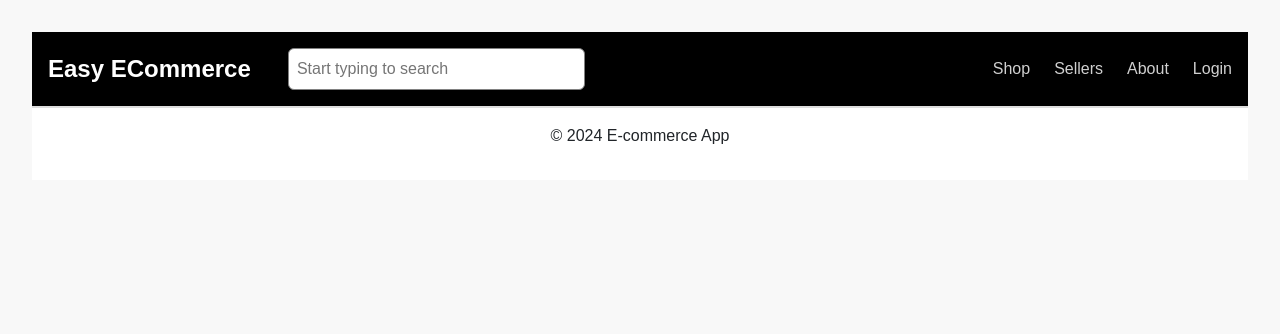
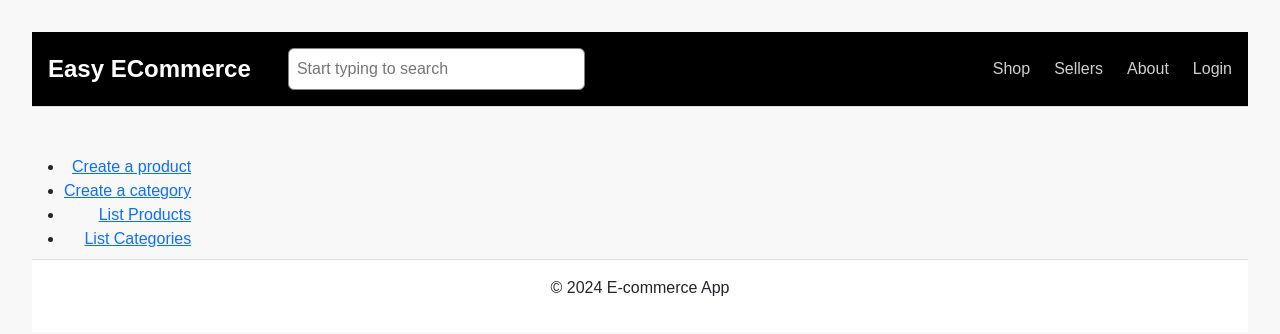
Before and after one commit to ALLHUBS-Jan-2024-Liftoff/CTRL-ALT-DEL, a React (Vite) app in the folder Ecommerce-UI/: page /sellers in a window 1280 px wide. Shown: the top 334 px of the page. Built offline with nearby package versions, Linux system fonts and the light colour scheme.

Commit message:
sellers page implemented

```diff
--- a/Ecommerce-UI/src/App.jsx
+++ b/Ecommerce-UI/src/App.jsx
@@ -13,6 +13,8 @@ import LoginPage from './pages/LoginPage';
 import RegisterPage from './pages/RegisterPage';
 import ProductForm from './components/ProductForm';
 import CategoryForm from './components/CategoryForm';
+import CategoryList from './components/CategoryList';
+import Sellers from './components/Sellers';
 
 function App() {
 
@@ -23,8 +25,11 @@ function App() {
       <Routes>
         <Route path ="/" element={<HomePage />} />
         <Route path="/products" element={<ProductList />}/>
-        <Route path="/createProduct" element={<ProductForm />}/>
-        <Route path="/createCategory" element={<CategoryForm />}/>
+        <Route path="/newProduct" element={<ProductForm />}/>
+        <Route path="/allProducts" element={<ProductList />}/>
+        <Route path="/sellers" element={<Sellers />}/>
+        <Route path="/allCategories" element={<CategoryList />}/>
+        <Route path="/newCategory" element={<CategoryForm />}/>
         {/* <Route path="/product/:id" element={<ProductDetails />} /> */}
         {/* <Route path="/cart" element={Cart}/> */}
         <Route path="/login" element={<LoginPage/>} />
--- a/Ecommerce-UI/src/components/CategoryList.jsx
+++ b/Ecommerce-UI/src/components/CategoryList.jsx
@@ -9,27 +9,33 @@ const CategoryList = ({ onEdit }) => {
     }, []);
 
     const fetchCategories = async () => {
-        const response = await getCategories();
+        try{
+            const response = await getCategories();
+            console.log(response.data);
         setCategories(response.data);
+        } catch(error){
+            console.log(error);
+        }
     };
 
     return (
-        <div>
+        <div className="mt-3">
             <h2>All Categories</h2>
             <table className="table table-hover">
-                <thead>
-                    <tr>
+                <thead className="mt-5">
+                    <tr className="form-label">
                         <th scope="col">Name</th>
                         <th scope="col">Description</th>
+                        <th scope="col">Action</th>
                     </tr>
                 </thead>
                 <tbody>
-                    {categories.map(categories => (
-                        <tr key={categories.id}>
-                            <td>{categories.name}</td>
-                            <td>{categories.description}</td>
+                    {categories.map(category => (
+                        <tr key={category.id}>
+                            <td>{category.name}</td>
+                            <td>{category.description}</td>
                             <td>
-                                <button onClick={() => onEdit(categories)} className="btn btn-primary mt-3">Edit</button>
+                                <button onClick={() => onEdit(category)} className="btn btn-primary mt-3">Edit</button>
                             </td>
                         </tr>
                     ))}
--- a/Ecommerce-UI/src/components/Header.jsx
+++ b/Ecommerce-UI/src/components/Header.jsx
@@ -13,7 +13,7 @@ const Header = () => {
       <nav className="navigation">
         <ul className="nav-list">
           <li><Link to ="/products">Shop</Link></li>
-          <li><Link to ="/createProduct">Sellers</Link></li>
+          <li><Link to ="/sellers">Sellers</Link></li>
           <li><Link to ="/about">About</Link></li>
           <li><Link to ="/login">Login</Link></li>
         </ul>
--- /dev/null
+++ b/Ecommerce-UI/src/components/Sellers.jsx
@@ -0,0 +1,31 @@
+import React from 'react';
+import '../App.css';
+import { Link } from 'react-router-dom';
+
+const Sellers = () => {
+
+    return (
+        <div className="mt-5">
+        <nav className="navigation">
+          <ul className="form-label">
+            <table>
+                <tr>
+                    <li><Link to ="/newProduct">Create a product</Link></li>
+                </tr>
+                <tr>
+                    <li><Link to ="/newCategory">Create a category</Link></li>
+                </tr>
+                <tr>
+                    <li><Link to ="/allProducts">List Products</Link></li>
+                </tr>
+                <tr>
+                    <li><Link to ="/allCategories">List Categories</Link></li>
+                </tr>
+            </table>
+          </ul>
+        </nav>
+        </div>
+    );
+  };
+
+  export default Sellers;
```
